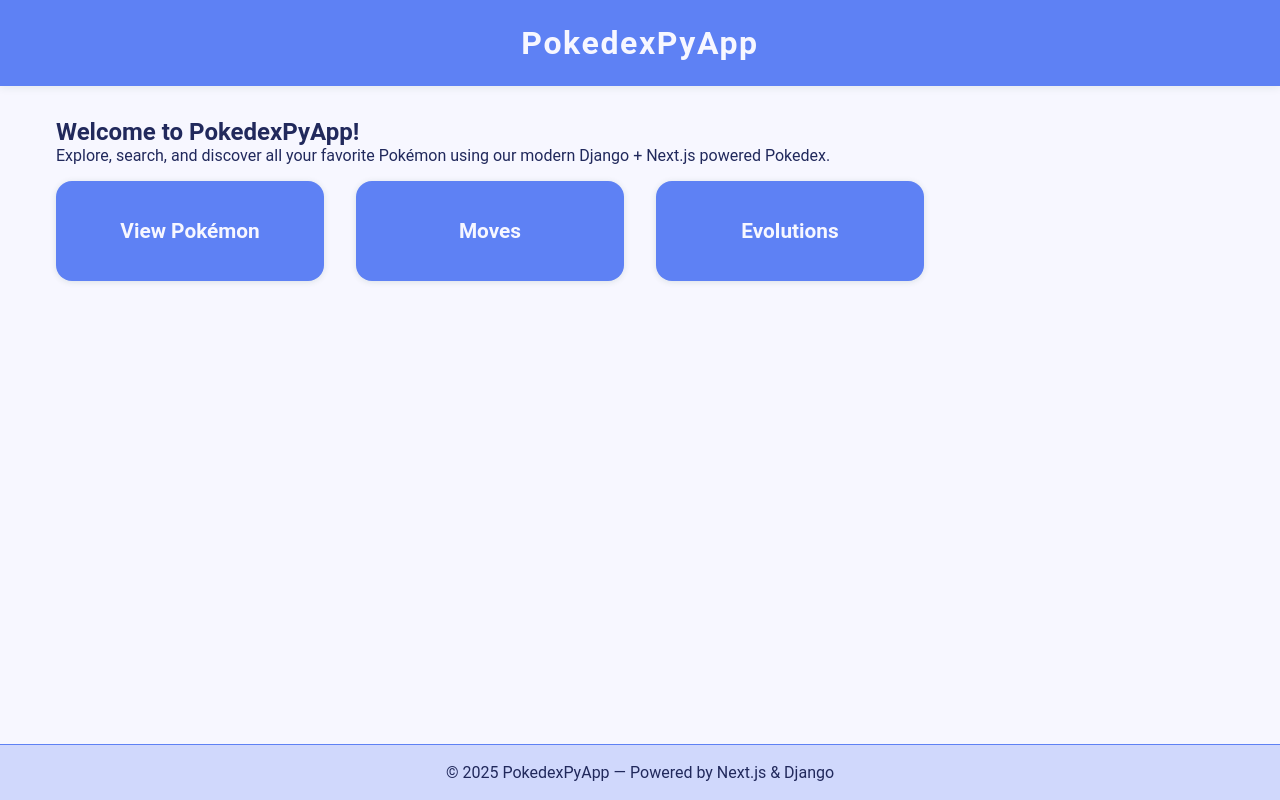
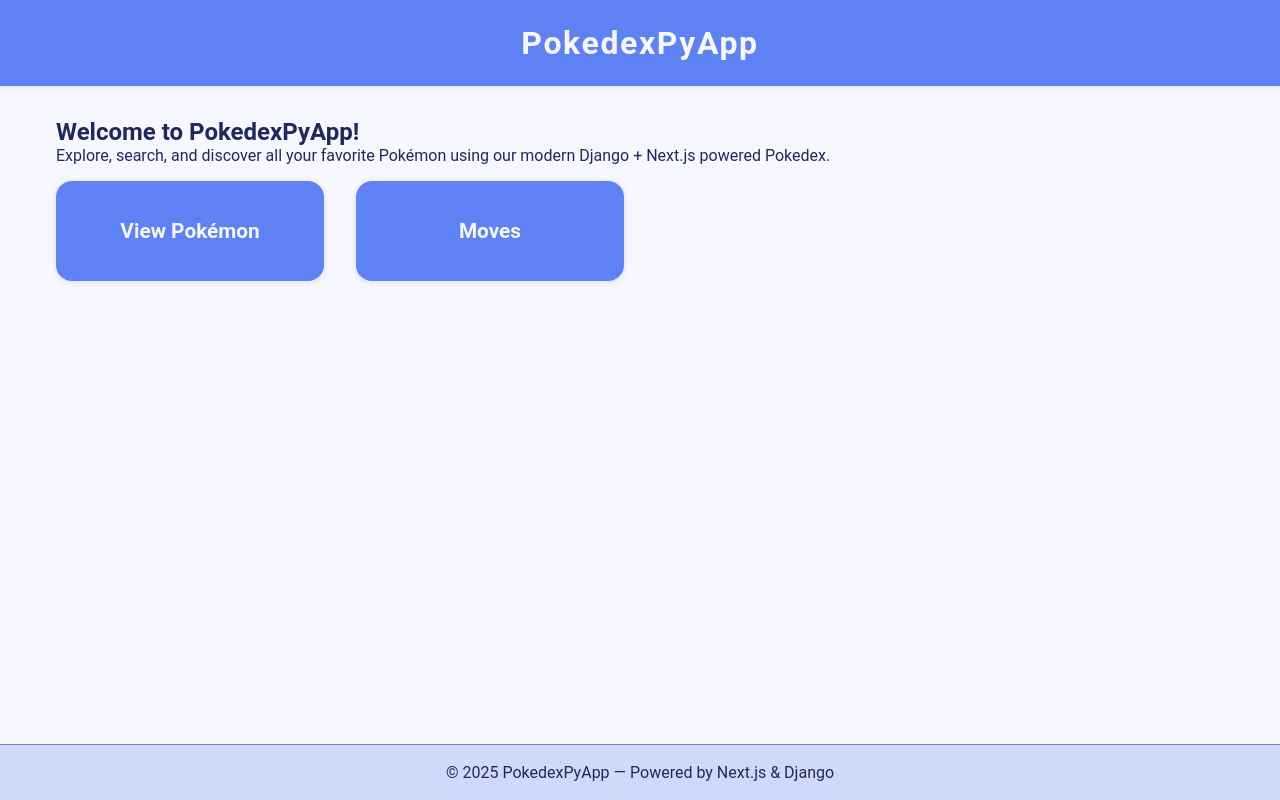
Before and after one commit to johnnyblaze993/galaxyApp, a Next.js app in the folder frontend/: page / in a window 1280 px wide. Built offline with nearby package versions, Linux system fonts and the light colour scheme.

Commit message:
Hot reloading but manual npm i command

```diff
--- a/frontend/src/app/page.tsx
+++ b/frontend/src/app/page.tsx
@@ -19,9 +19,9 @@
 				<a href="/moves" className="link">
 					Moves
 				</a>
-				<a href="/evolutions" className="link">
+				{/* <a href="/evolutions" className="link">
 					Evolutions
-				</a>
+				</a> */}
 			</div>
 		</section>
 	);
```
Also changed, not shown: 2 other files (tests, documents, lock files or other folders).
